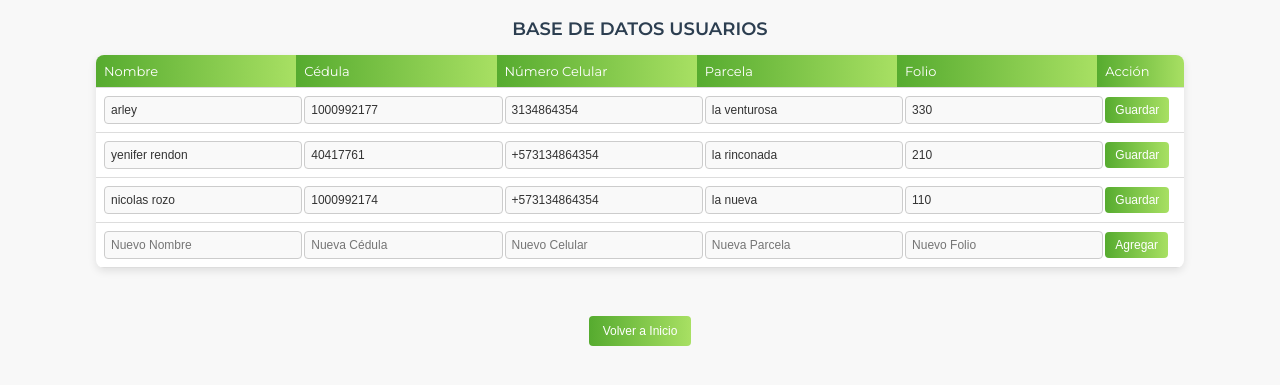
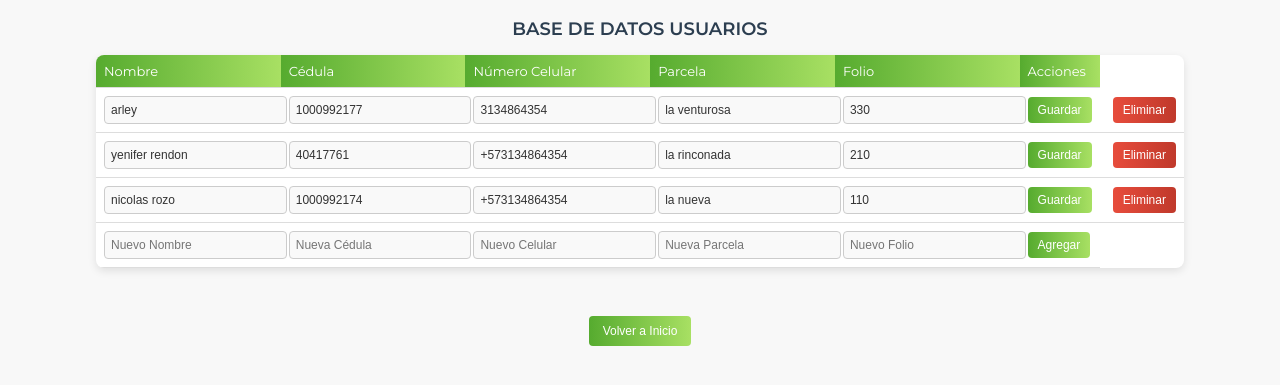
Before and after one commit to 2000Arley/arley, a Flask app: page /historial_usuario in a window 1280 px wide. Shown: the top 385 px of the page. Run offline with Flask 3, Linux system fonts and the light colour scheme.

Commit message:
Update historial_usuario.html

```diff
--- a/templates/historial_usuario.html
+++ b/templates/historial_usuario.html
@@ -6,88 +6,18 @@
     <title>Historial de Usuarios</title>
     <link href="https://fonts.googleapis.com/css2?family=Montserrat:wght@300;400;600&display=swap" rel="stylesheet">
     <style>
-        body {
-            font-family: 'Montserrat', sans-serif;
-            background: #f8f8f8;
-            color: #333;
-            text-align: center;
-            margin: 0;
-            padding: 0;
-            font-size: 14px;
-        }
-
-        h2 {
-            margin-top: 18px;
-            color: #2c3e50;
-            font-size: 18px;
-            font-weight: 600;
-        }
-
-        table {
-            width: 85%;
-            margin: 15px auto;
-            border-collapse: collapse;
-            background: #fff;
-            box-shadow: 0px 3px 8px rgba(0, 0, 0, 0.1);
-            border-radius: 8px;
-            overflow: hidden;
-        }
-
-        th, td {
-            padding: 8px;
-            border-bottom: 1px solid #ddd;
-            text-align: left;
-        }
-
-        th {
-            background: linear-gradient(90deg, #56ab2f, #a8e063);
-            color: white;
-            font-size: 13px;
-            font-weight: 500;
-        }
-
-        tr:hover {
-            background: #f0f8ff;
-            transition: 0.2s ease-in-out;
-        }
-
-        input[type="text"] {
-            width: 100%;
-            border: 1px solid #ccc;
-            padding: 6px;
-            font-size: 12px;
-            border-radius: 4px;
-            background: #f9f9f9;
-            color: #333;
-        }
-
-        button {
-            background: linear-gradient(90deg, #56ab2f, #a8e063);
-            color: white;
-            padding: 6px 10px;
-            border: none;
-            cursor: pointer;
-            border-radius: 4px;
-            transition: background 0.2s ease, transform 0.1s ease;
-            font-size: 12px;
-            font-weight: 500;
-        }
-
-        button:hover {
-            background-color: #5dade2;
-            transform: scale(1.04);
-        }
-
-        .volver {
-            background: linear-gradient(90deg, #56ab2f, #a8e063);
-            margin-top: 15px;
-            padding: 8px 14px;
-            font-size: 12px;
-        }
-
-        .volver:hover {
-            background-color: #c0392b;
-        }
+        body { font-family: 'Montserrat', sans-serif; background: #f8f8f8; color: #333; text-align: center; margin: 0; padding: 0; font-size: 14px; }
+        h2 { margin-top: 18px; color: #2c3e50; font-size: 18px; font-weight: 600; }
+        table { width: 85%; margin: 15px auto; border-collapse: collapse; background: #fff; box-shadow: 0px 3px 8px rgba(0, 0, 0, 0.1); border-radius: 8px; overflow: hidden; }
+        th, td { padding: 8px; border-bottom: 1px solid #ddd; text-align: left; }
+        th { background: linear-gradient(90deg, #56ab2f, #a8e063); color: white; font-size: 13px; font-weight: 500; }
+        tr:hover { background: #f0f8ff; transition: 0.2s ease-in-out; }
+        input[type="text"] { width: 100%; border: 1px solid #ccc; padding: 6px; font-size: 12px; border-radius: 4px; background: #f9f9f9; color: #333; }
+        button { background: linear-gradient(90deg, #56ab2f, #a8e063); color: white; padding: 6px 10px; border: none; cursor: pointer; border-radius: 4px; transition: background 0.2s ease, transform 0.1s ease; font-size: 12px; font-weight: 500; }
+        button:hover { background-color: #5dade2; transform: scale(1.04); }
+        .eliminar { background: linear-gradient(90deg, #e74c3c, #c0392b); margin-left: 5px; }
+        .eliminar:hover { background-color: #922b21; }
+        .volver { background: linear-gradient(90deg, #56ab2f, #a8e063); margin-top: 15px; padding: 8px 14px; font-size: 12px; }
     </style>
 </head>
 <body>
@@ -100,22 +30,27 @@
             <th>Número Celular</th>
             <th>Parcela</th>
             <th>Folio</th>
-            <th>Acción</th>
+            <th>Acciones</th>
         </tr>
 
         {% for registro in registros %}
         <tr>
             <form action="/actualizar_usuario" method="POST">
                 <td><input type="text" name="nombre" value="{{ registro[0] }}"></td>
-                <td><input type="text" name="cedula" value="{{ registro[1] }}"></td>
+                <td><input type="text" name="cedula" value="{{ registro[1] }}" readonly></td>
                 <td><input type="text" name="celular" value="{{ registro[2] }}"></td>
                 <td><input type="text" name="parcela" value="{{ registro[3] }}"></td>
+                <td><input type="text" name="folio" value="{{ registro[4] }}"></td>
                 <td>
-                    <input type="text" name="folio" value="{{ registro[4] }}">
-                    <input type="hidden" name="indice" value="{{ loop.index0 }}">
+                    <button type="submit">Guardar</button>
                 </td>
-                <td><button type="submit">Guardar</button></td>
             </form>
+            <td>
+                <form action="/eliminar_usuario" method="POST" onsubmit="return confirm('¿Seguro que quieres eliminar este usuario?');">
+                    <input type="hidden" name="cedula" value="{{ registro[1] }}">
+                    <button type="submit" class="eliminar">Eliminar</button>
+                </form>
+            </td>
         </tr>
         {% endfor %}
 
@@ -136,6 +71,5 @@
     <a href="{{ url_for('index') }}">
         <button class="volver">Volver a Inicio</button>
     </a>
-
 </body>
 </html>
```
